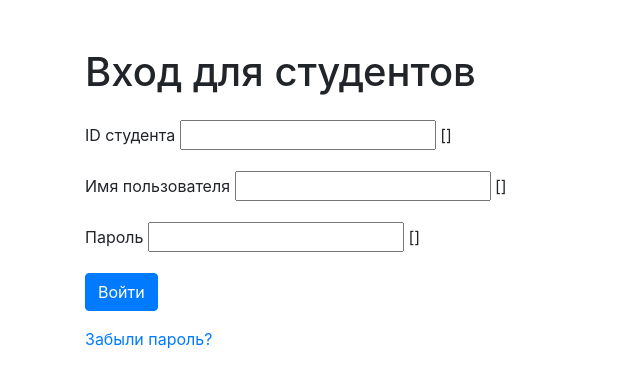
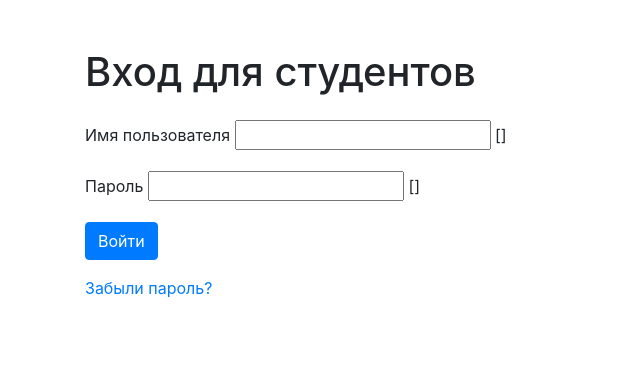
Before and after one commit to Tox1cP1g/orioks_new, a Django app: template student_performance/accounts/templates/student_login.html in a window 1280 px wide. Shown: the top 388 px of the page, without its empty margins (0-640 px from the left). Run offline with Django 5.2, Linux system fonts and the light colour scheme; the template is opened without the code that fills it, so the values that code supplies are empty, except form fields; form fields are guessed from the names that the template uses; some libraries are stand-ins or nearby versions.

Commit message:
added some files

```diff
--- a/student_performance/accounts/templates/student_login.html
+++ b/student_performance/accounts/templates/student_login.html
@@ -4,7 +4,7 @@
 <head>
     <meta charset="UTF-8">
     <meta name="viewport" content="width=device-width, initial-scale=1.0">
-    <title>Вход студента</title>
+    <title>Вход в систему ОРИОКС</title>
     <link rel="stylesheet" href="https://stackpath.bootstrapcdn.com/bootstrap/4.5.2/css/bootstrap.min.css">
 </head>
 <body>
@@ -13,11 +13,11 @@
         <form method="post" class="mt-4">
             {% csrf_token %}
             {{ form.non_field_errors }}
-            <div class="form-group">
-                <label for="id_student_id">ID студента</label>
-                {{ form.student_id|add_class:"form-control" }}
-                {{ form.student_id.errors }}
-            </div>
+{#            <div class="form-group">#}
+{#                <label for="id_student_id">ID студента</label>#}
+{#                {{ form.student_id|add_class:"form-control" }}#}
+{#                {{ form.student_id.errors }}#}
+{#            </div>#}
             <div class="form-group">
                 <label for="id_username">Имя пользователя</label>
                 {{ form.username|add_class:"form-control" }}
```
